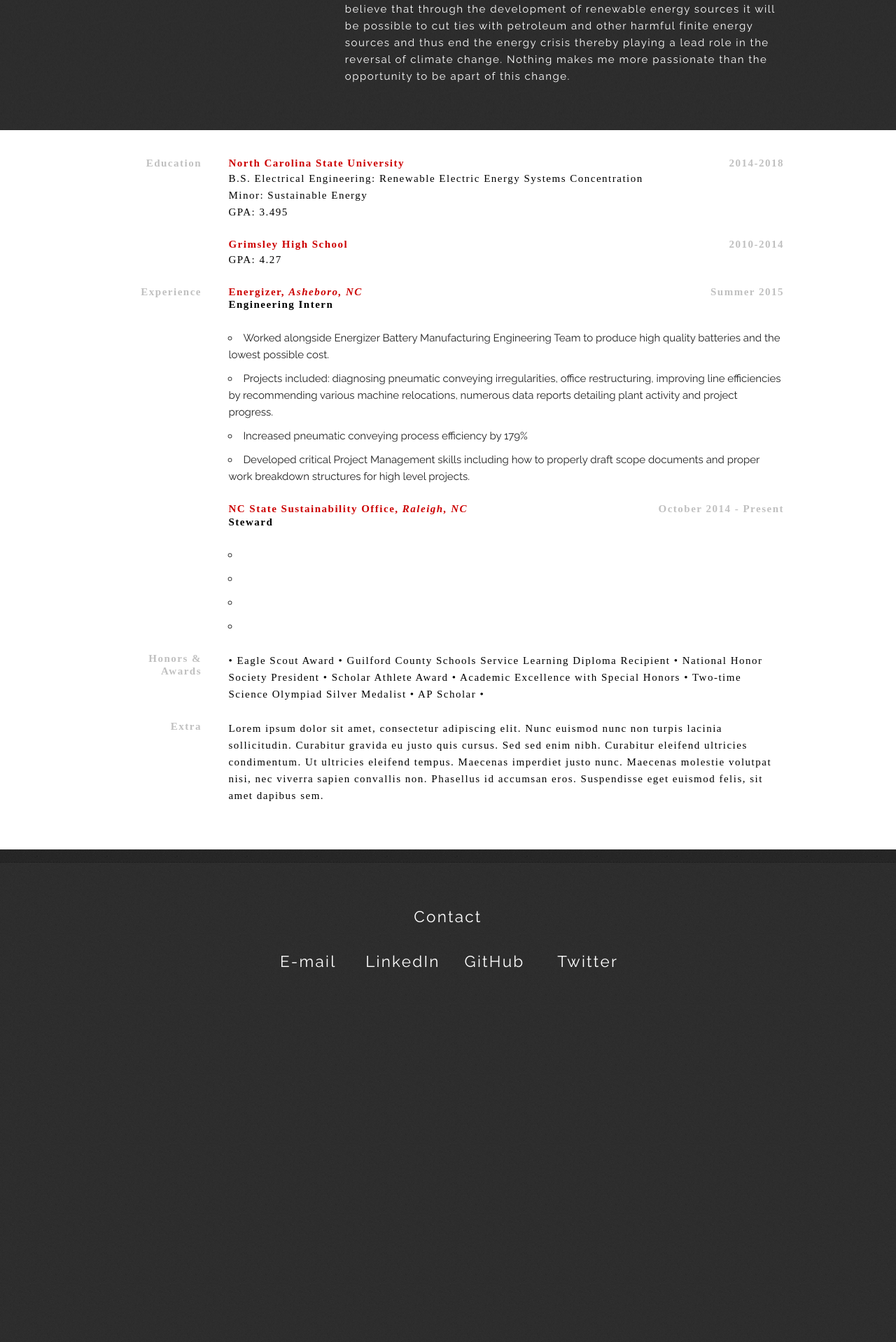
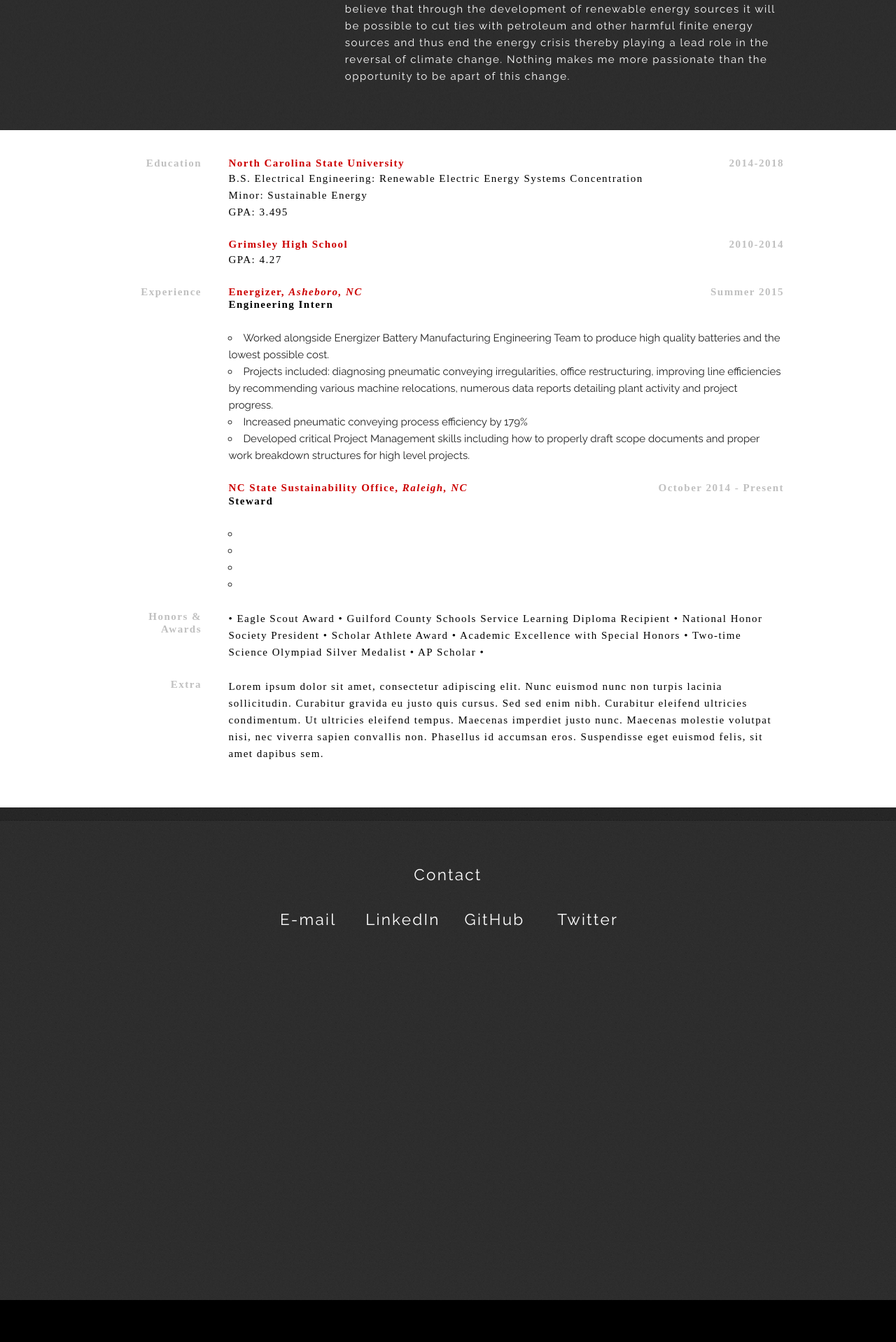
Before and after one commit to jacksoncwilliams/jackson-erin, a Jekyll site: the page built from simpleindex.html, in a window 1280 px wide. Shown: the part 2145-4063 px from the top of the page at 70% size. Built offline with Jekyll 4.4.1, drawn with Linux system fonts in a browser that asks for light colours; nearby versions of some CDN libraries; some web fonts are replaced; after the commit the page ends 4003 px from its top, so only the background shows below that.

Commit message:
Update skeleton.css

```diff
--- a/css/skeleton.css
+++ b/css/skeleton.css
@@ -301,7 +301,7 @@ ol ul {
   margin: 1.5rem 0 1.5rem 3rem;
   font-size: 90%; }
 li {
-  margin-bottom: 1rem; }
+  margin-bottom: none; }
 
 
 /* Code
```
